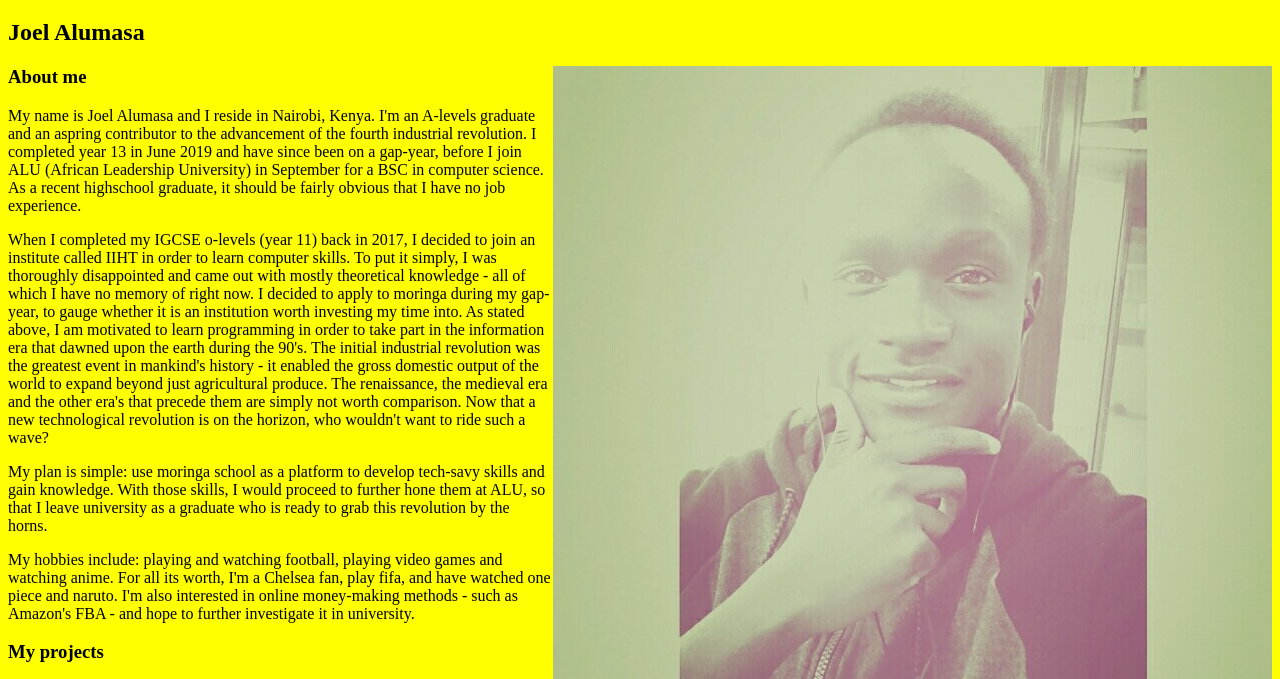
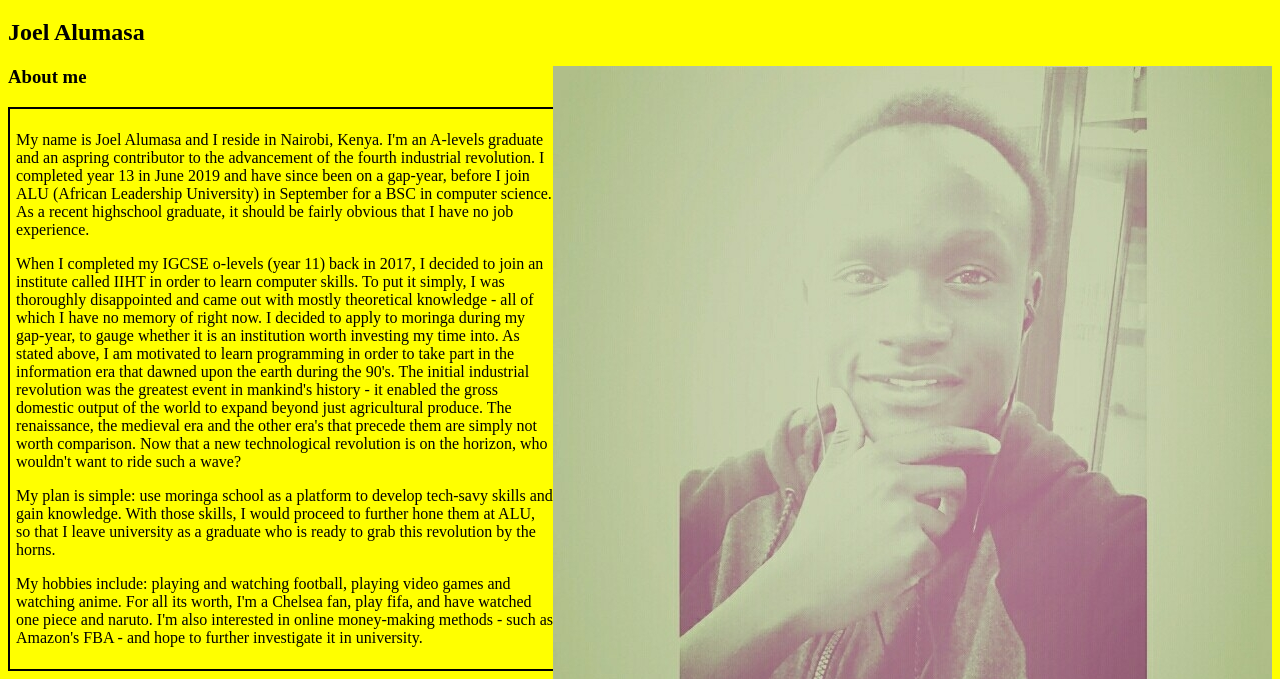
Before and after one commit to JoelAlumasa/Portfolio, a plain HTML site: page index.html in a window 1280 px wide. Shown: the part 61-740 px from the top of the page. Drawn offline with Linux system fonts and the light colour scheme.

Commit message:
box model attempt on side branch

```diff
--- a/css/styles.css
+++ b/css/styles.css
@@ -11,3 +11,7 @@ body {
 img {
   float: right;
 }
+.test-box {
+  border: 2px solid black;
+  padding: 6px;
+}
--- a/index.html
+++ b/index.html
@@ -20,6 +20,7 @@
       </ul>
     </div>
     <h3> About me</h3>
+    <div class="test-box">
     <p> My name is Joel Alumasa and I reside in Nairobi, Kenya. I'm an A-levels graduate and an aspring contributor to the advancement
       of the fourth industrial revolution. I completed year 13 in June 2019 and have since been on a gap-year,
       before I join ALU (African Leadership University) in September for a BSC in computer science. As a recent highschool graduate,
@@ -40,7 +41,7 @@
     <p> My hobbies include: playing and watching football, playing video games and watching anime.
       For all its worth, I'm a Chelsea fan, play fifa, and have watched one piece and naruto.
       I'm also interested in online money-making methods - such as Amazon's FBA - and hope to further investigate it in university.
-    </p>
+    </p> </div>
     <h3>My projects</h3>
     <p>My projects are limited to the work i have done in Moringa school. They include:
       <ul>
```
